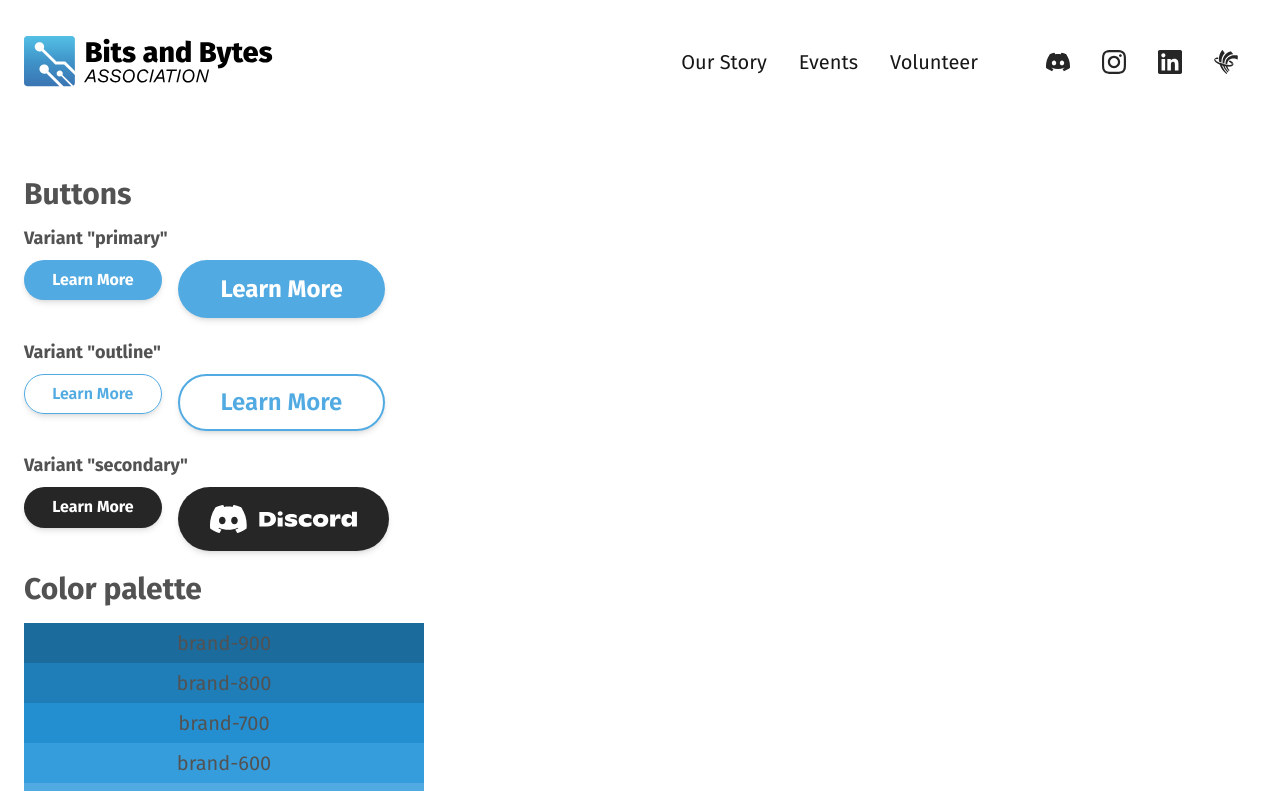
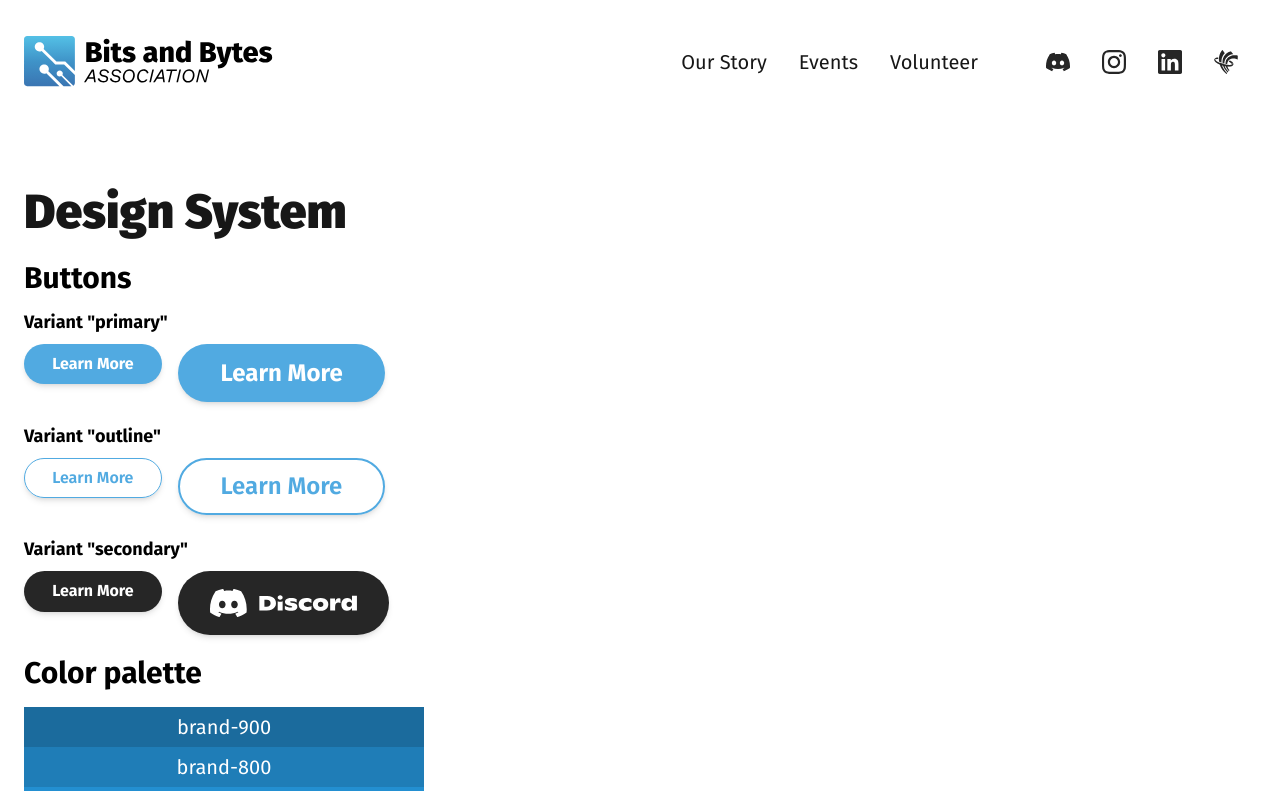
Before and after one commit to bits-and-bytes-association/bitsandbytesassociation.ca, a Next.js app: page /design-system in a window 1280 px wide. Shown: the top 791 px of the page. Built offline with nearby package versions, Linux system fonts and the light colour scheme.

Commit message:
Hide the `design-system` page from crawlers

```diff
--- a/src/pages/design-system.jsx
+++ b/src/pages/design-system.jsx
@@ -1,3 +1,5 @@
+import PageContainer from '@/components/layout/PageContainer';
+import PageTitle from '@/components/PageTitle';
 import Button from '@/components/Button';
 import Image from 'next/image';
 import AdornedHeading from '@/components/AdornedHeading';
@@ -5,13 +7,13 @@ import AdornedHeading from '@/components/AdornedHeading';
 export default function Style() {
   return (
     <>
-      {/* Placeholder element */}
-      <div className="container mx-auto px-6 pt-10">
-        {/* Sample buttons */}
-        <p className="my-3 text-3xl font-bold">Buttons</p>
-        <h5 className="mb-2 text-lg">
+      <PageContainer>
+        <PageTitle title="Design System" />
+        {/* Buttons */}
+        <div className="my-3 text-3xl font-bold text-black">Buttons</div>
+        <div className="mb-2 text-lg text-black">
           <b>Variant &quot;primary&quot;</b>
-        </h5>
+        </div>
         <div className="mb-5 flex items-start">
           <Button href="#" size="md" className="mr-4">
             Learn More
@@ -21,9 +23,9 @@ export default function Style() {
           </Button>
         </div>
 
-        <h5 className="mb-2 text-lg">
+        <div className="mb-2 text-lg text-black">
           <b>Variant &quot;outline&quot;</b>
-        </h5>
+        </div>
         <div className="mb-5 flex items-start">
           <Button href="#" variant="outline" size="md" className="mr-4">
             Learn More
@@ -33,9 +35,9 @@ export default function Style() {
           </Button>
         </div>
 
-        <h5 className="mb-2 text-lg">
+        <div className="mb-2 text-lg text-black">
           <b>Variant &quot;secondary&quot;</b>
-        </h5>
+        </div>
         <div className="mb-5 flex items-start">
           <Button variant="secondary" href="#" className="mr-4">
             Learn More
@@ -56,10 +58,10 @@ export default function Style() {
         </div>
 
         {/* Color palette */}
-        <p className="my-4 text-3xl font-bold">Color palette</p>
+        <div className="my-4 text-3xl font-bold text-black">Color palette</div>
         <div className="flex">
           <div
-            className="text-light-font mb-10 mr-10 flex flex-col"
+            className="mb-10 mr-10 flex flex-col text-white"
             style={{
               height: '20em',
               width: '20em',
@@ -108,7 +110,7 @@ export default function Style() {
             @rrcbba
           </AdornedHeading>
         </div>
-      </div>
+      </PageContainer>
     </>
   );
 }
```
Also changed, not shown: public/robots.txt (added).
